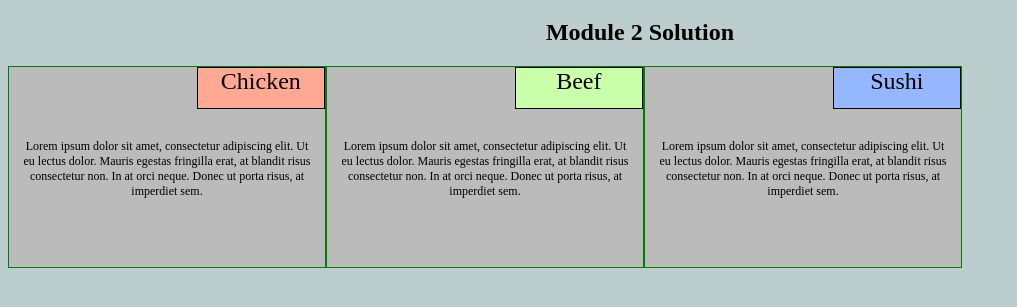
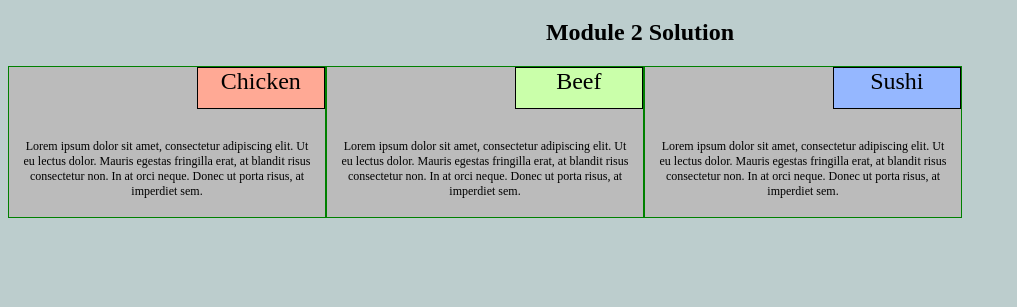
Before and after one commit to rxgh/rxgh.github.io, a plain HTML site: page index.html in a window 1280 px wide. Shown: the part 61-368 px from the top of the page, without its empty margins (0-1017 px from the left). Drawn offline with Linux system fonts and the light colour scheme; a web font is replaced by a local one.

Commit message:
Update style.css

```diff
--- a/style.css
+++ b/style.css
@@ -22,10 +22,9 @@ section{
 
     border: 1px solid black;
     background-color: #bbbbbb;
-    width: 100%;
-    height: 200px;
-    margin-left:auto;
-    margin-right:auto;
+    width: 90%;
+    height: 150px;
+    margin:auto;
     font-family: 'Grenze', serif;
     color: black;
     position:relative;
@@ -44,6 +43,7 @@ section{
     position: absolute;
     top:0;
     right:0;
+
 }
 #div2{
     background-color:#caffaa;
@@ -57,6 +57,7 @@ section{
     top:0;
     right:0;
 }
+
 .row {
   width: 100%;
 }
@@ -66,6 +67,7 @@ section{
   .col-lg-1, .col-lg-2, .col-lg-3, .col-lg-4, .col-lg-5, .col-lg-6, .col-lg-7, .col-lg-8, .col-lg-9, .col-lg-10, .col-lg-11, .col-lg-12 {
     float: left;
     border: 1px solid green;
+
   }
   .col-lg-1 {
     width: 8.33%;
@@ -110,6 +112,7 @@ section{
   .col-md-1, .col-md-2, .col-md-3, .col-md-4, .col-md-5, .col-md-6, .col-md-7, .col-md-8, .col-md-9, .col-md-10, .col-md-11, .col-md-12 {
     float: left;
     border: 1px solid green;
+
   }
   .col-md-1 {
     width: 8.33%;
@@ -148,9 +151,9 @@ section{
     width: 100%;
   }
 }
-/********** Mobile **********/
 @media(max-width: 767px){
     section{
         width:100%;
+
     }
     }
```
